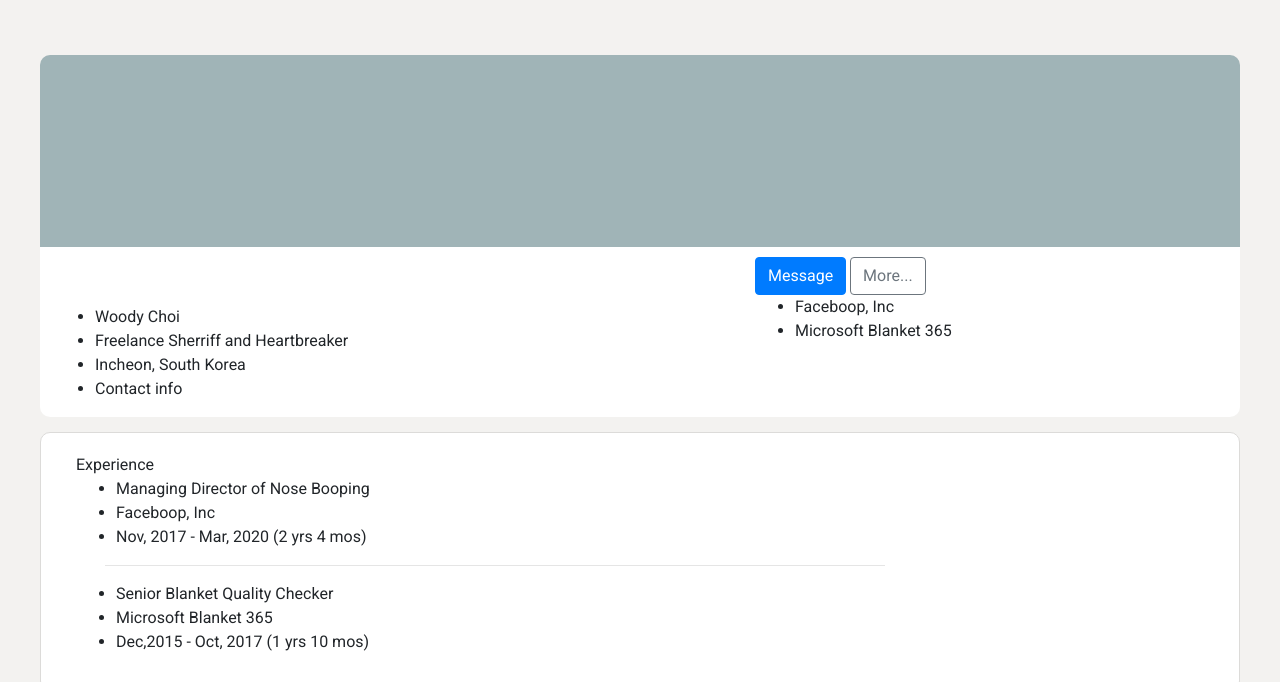
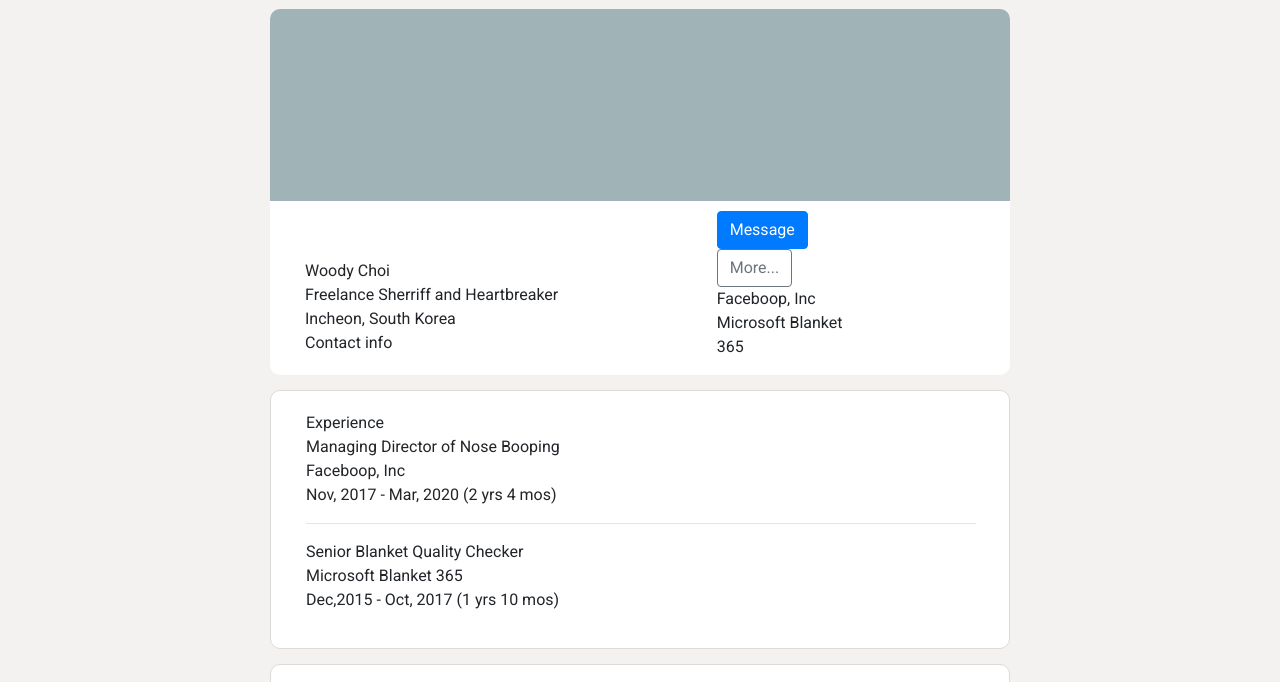
Before and after one commit to hionkiong/Woodiya, a plain HTML site: page index.html in a window 1280 px wide. Shown: the part 70-752 px from the top of the page. Drawn offline with nearby package versions, Linux system fonts and the light colour scheme.

Commit message:
updated css for the lists

```diff
--- a/index.html
+++ b/index.html
@@ -22,6 +22,7 @@
   </head>
   <body>
     <div class="container-fluid">
+        <div class="barkedin-wrapper">
       <h1>
         BARKEDIN
         <div class="searchContainer">
@@ -42,7 +43,7 @@
         </div>
         <div class="row profile">
             <div class="col-md-7">
-                <ul>
+                <ul class="basicInfo">
                     </br>
                     </br>
                     <li>Woody Choi</li>
@@ -128,6 +129,7 @@
             </div>
         </div>
         </div>
+        </div>
     </div>
     <script src="src/index.js"></script>
   </body>
--- a/src/style.css
+++ b/src/style.css
@@ -15,9 +15,24 @@ h1 {
   font-size: 15px;
   color: rgb(9, 102, 194);
 }
+
+ul {
+  margin: 0;
+  padding: 0;
+}
+
+li {
+  list-style: none;
+}
+
 .container-fluid {
   font-family: "Roboto", sans-serif;
   background-color: rgb(243, 242, 240);
+}
+
+.barkedin-wrapper {
+  max-width: 790px;
+  margin: 0 auto;
 }
 
 .searchContainer {
@@ -47,6 +62,10 @@ h1 {
   color: white;
 }
 
+.basicInfo {
+  margin: 0 20px;
+}
+
 .profileSection {
   margin: 30px 20px;
   margin-top: 10%;
@@ -67,7 +86,7 @@ h1 {
 }
 
 #divider {
-  width: 780px;
+  min-width: 670px;
 }
 
 .experience,
```
